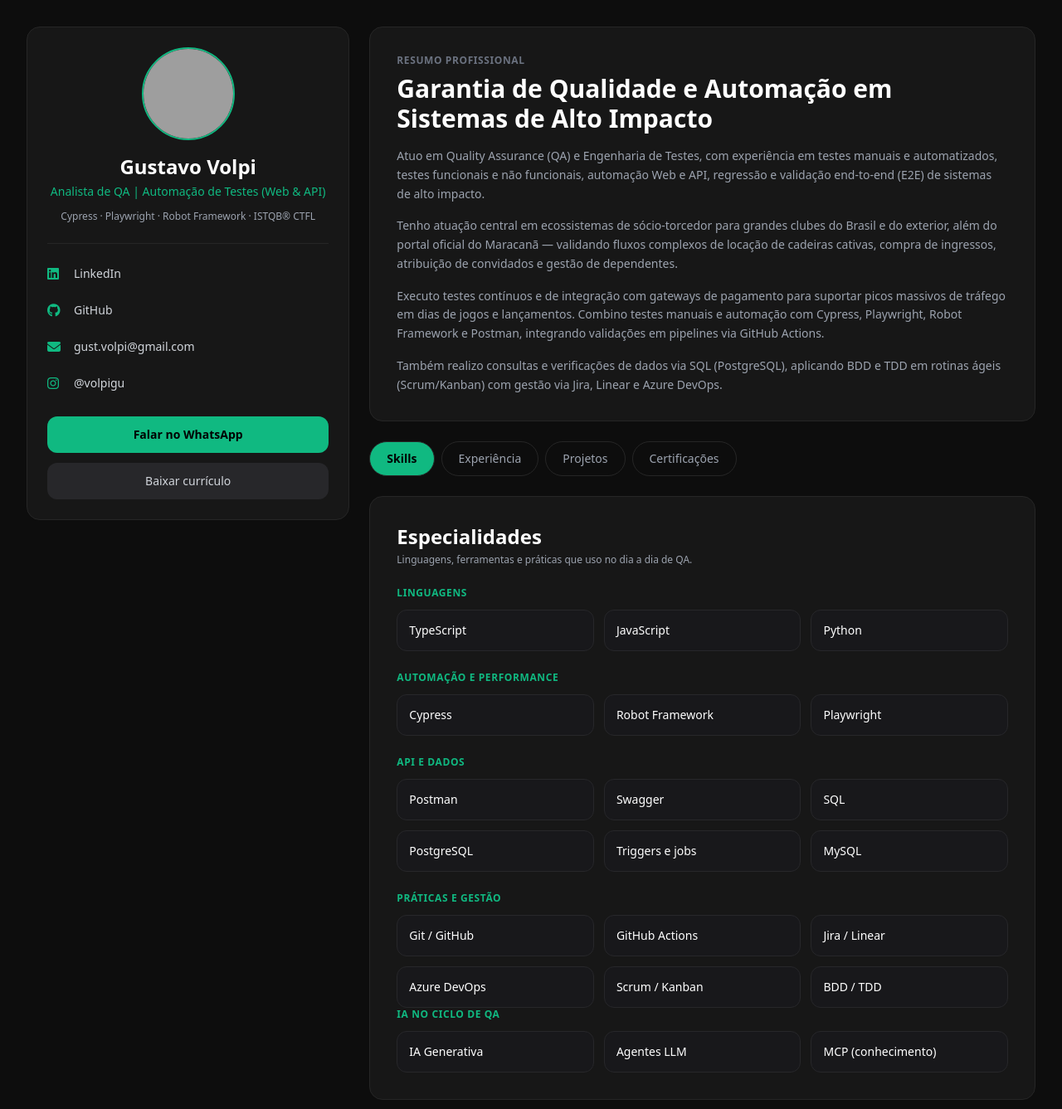
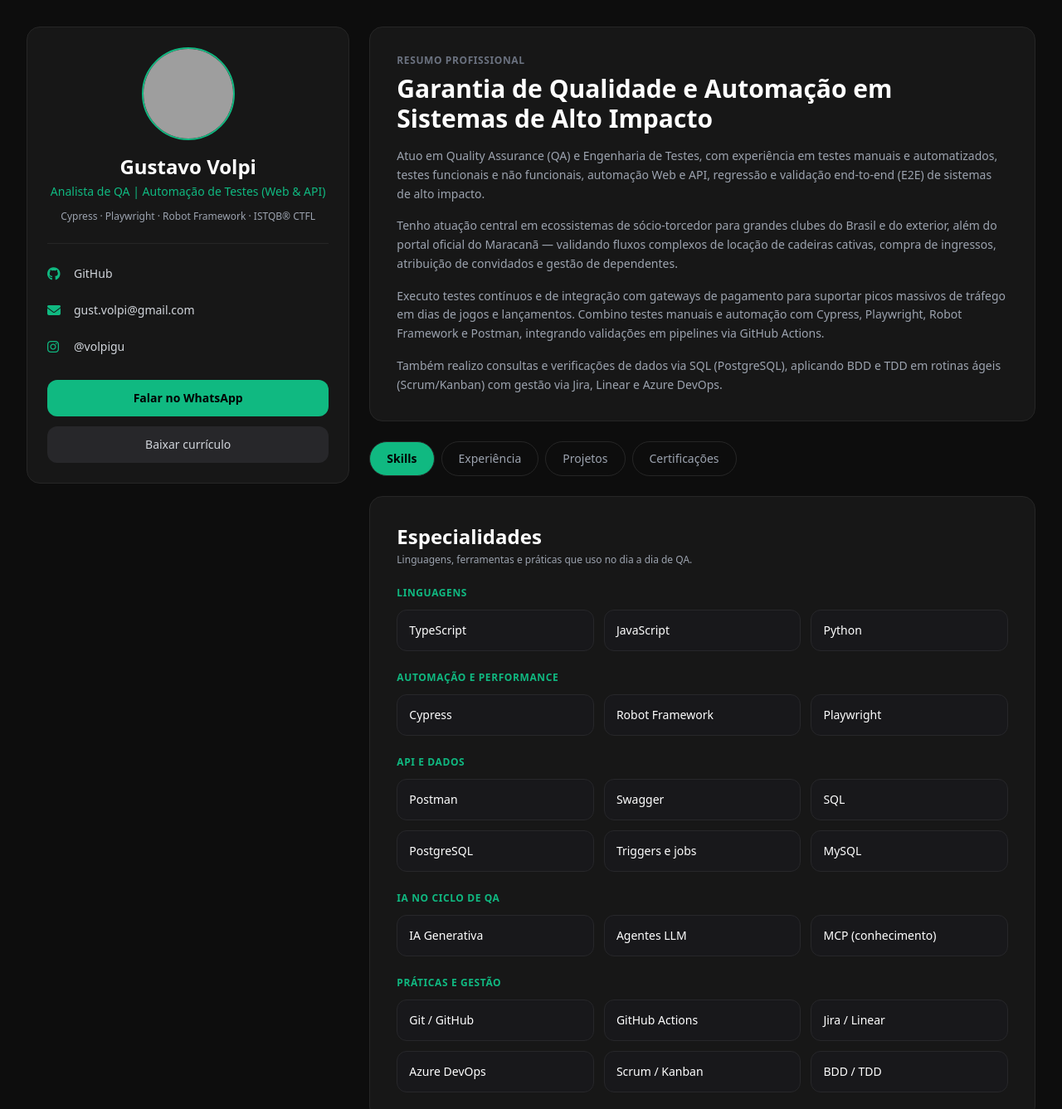
Before and after one commit to gustavovolpi/Portfolio_GustavoVolpi, a plain HTML site: page index.html in a window 1280 px wide. Shown: the top 1337 px of the page at 83% size. Drawn offline with nearby package versions, Linux system fonts and the light colour scheme; grey boxes are pictures that could not be loaded.

Commit message:
Update contact links and add AI section

```diff
--- a/index.html
+++ b/index.html
@@ -32,9 +32,6 @@
 
       <!-- Links de Contato / Redes -->
       <div class="w-full space-y-3 text-left border-t border-card pt-5 mb-6 text-sm">
-        <a href="https://linkedin.com/in/SEU_LINKEDIN" target="_blank" class="flex items-center gap-3 text-gray-300 hover:text-white transition py-1">
-          <i class="fab fa-linkedin text-emerald-500 text-base w-5"></i> LinkedIn
-        </a>
         <a href="https://github.com/gustavovolpi" target="_blank" class="flex items-center gap-3 text-gray-300 hover:text-white transition py-1">
           <i class="fab fa-github text-emerald-500 text-base w-5"></i> GitHub
         </a>
@@ -47,7 +44,7 @@
       </div>
 
       <!-- Botões de Ação -->
-      <a href="https://wa.me/55SEUNUMERO" target="_blank" class="w-full bg-accent-green hover:bg-emerald-600 text-black font-semibold py-3 rounded-xl transition text-center text-sm mb-3 block">
+      <a href="https://wa.me/5511999999999" target="_blank" class="w-full bg-accent-green hover:bg-emerald-600 text-black font-semibold py-3 rounded-xl transition text-center text-sm mb-3 block">
         Falar no WhatsApp
       </a>
       <a href="./curriculo.pdf" download class="w-full bg-zinc-800 hover:bg-zinc-700 text-gray-300 font-medium py-3 rounded-xl transition text-center text-sm block">
@@ -132,6 +129,16 @@
             </div>
           </div>
 
+          <!-- IA NO CICLO DE QA -->
+          <div>
+            <span class="text-xs font-bold uppercase text-emerald-500 tracking-wider mb-3 block">IA NO CICLO DE QA</span>
+            <div class="grid grid-cols-2 md:grid-cols-3 gap-3">
+              <div class="bg-zinc-900 border border-zinc-800 p-3.5 rounded-xl text-sm font-medium text-white">IA Generativa</div>
+              <div class="bg-zinc-900 border border-zinc-800 p-3.5 rounded-xl text-sm font-medium text-white">Agentes LLM</div>
+              <div class="bg-zinc-900 border border-zinc-800 p-3.5 rounded-xl text-sm font-medium text-white">MCP (conhecimento)</div>
+            </div>
+          </div>
+
           <!-- PRÁTICAS E GESTÃO -->
           <div>
             <span class="text-xs font-bold uppercase text-emerald-500 tracking-wider mb-3 block">PRÁTICAS E GESTÃO</span>
@@ -145,16 +152,6 @@
             </div>
           </div>
         </div>
-
-        <!-- IA NO CICLO DE QA -->
-          <div>
-            <span class="text-xs font-bold uppercase text-emerald-500 tracking-wider mb-3 block">IA NO CICLO DE QA</span>
-            <div class="grid grid-cols-2 md:grid-cols-3 gap-3">
-              <div class="bg-zinc-900 border border-zinc-800 p-3.5 rounded-xl text-sm font-medium text-white">IA Generativa</div>
-              <div class="bg-zinc-900 border border-zinc-800 p-3.5 rounded-xl text-sm font-medium text-white">Agentes LLM</div>
-              <div class="bg-zinc-900 border border-zinc-800 p-3.5 rounded-xl text-sm font-medium text-white">MCP (conhecimento)</div>
-            </div>
-          </div>
 
         <!-- ABA EXPERIÊNCIA -->
         <div id="content-experiencia" class="tab-content hidden space-y-4">
```
